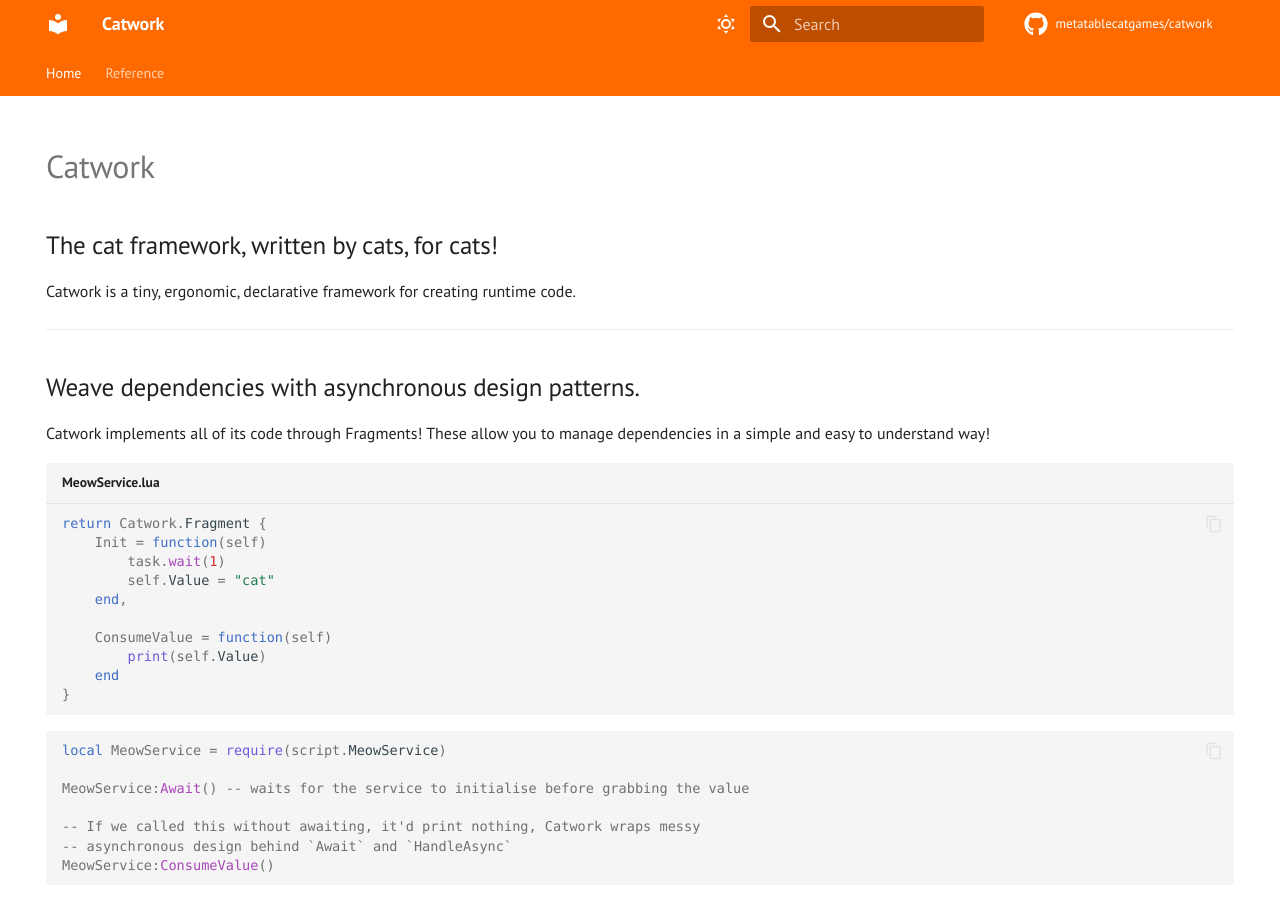
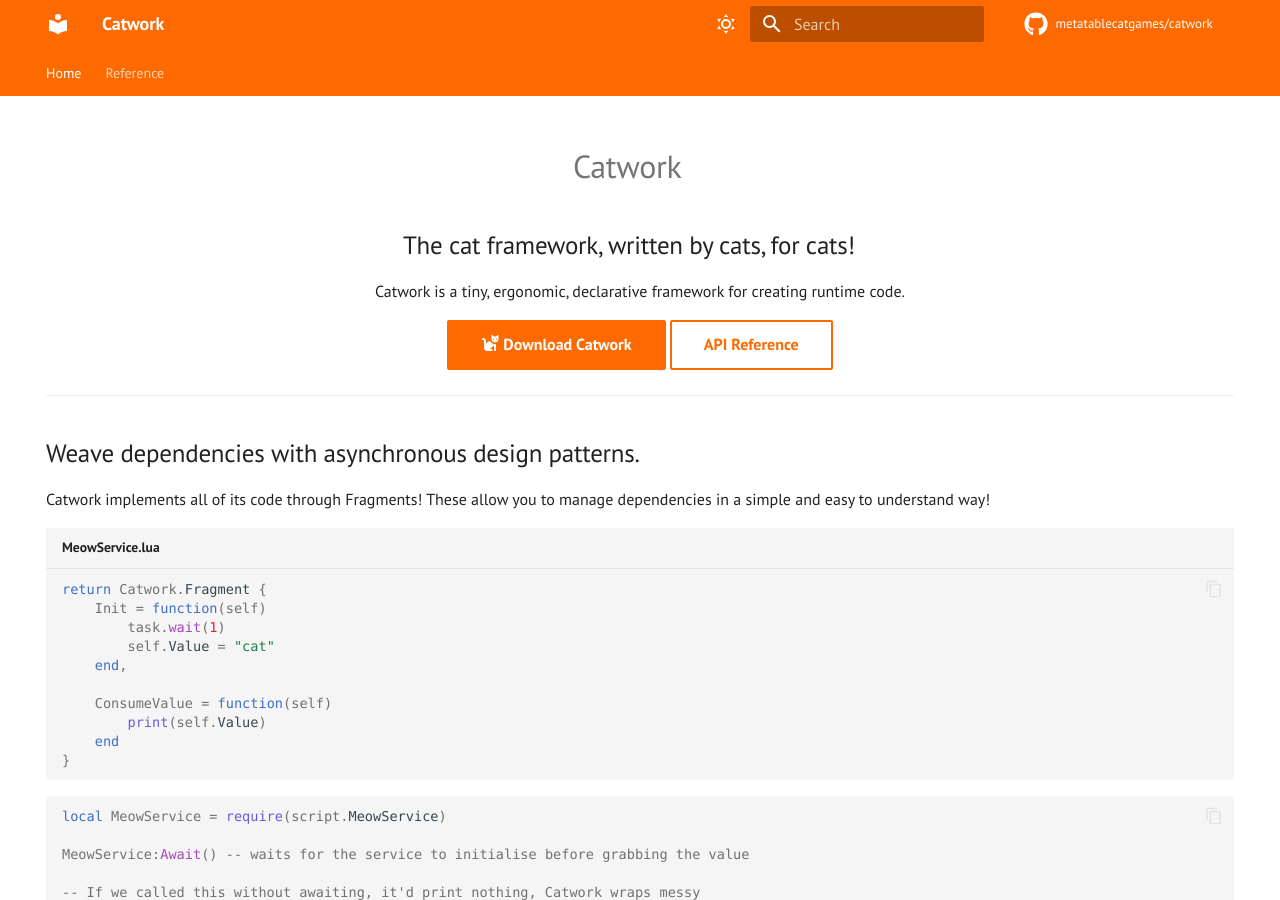
Before and after one commit to tyoxlx/Roblox-Synapse, an MkDocs documentation site: the page built from docs/index.md, in a window 1280 px wide and 900 px high. Built offline with MkDocs 1.6.1 and Material for MkDocs 9.7.7, drawn with Linux system fonts in a browser that asks for light colours; some web fonts are replaced; comment, search, counter and statistics services are not loaded.

Commit message:
Add links to homepage

```diff
--- a/docs/index.md
+++ b/docs/index.md
@@ -4,11 +4,16 @@
     - navigation
 ---
 
+<div align="center" markdown>
 # Catwork
 
 ## The cat framework, written by cats, for cats!
 
 Catwork is a tiny, ergonomic, declarative framework for creating runtime code.
+
+[:fontawesome-solid-cat: Download Catwork](https://github.com/metatablecatgames/catwork/releases/download/v0.4.4/catwork.rbxm){ .md-button .md-button--primary}
+[API Reference](reference/index.md){ .md-button}
+</div>
 
 ---
 
--- a/mkdocs.yml
+++ b/mkdocs.yml
@@ -77,3 +77,6 @@ markdown_extensions:
   - pymdownx.inlinehilite
   - pymdownx.highlight:
       guess_lang: false
+  - pymdownx.emoji:
+      emoji_index: !!python/name:material.extensions.emoji.twemoji
+      emoji_generator: !!python/name:material.extensions.emoji.to_svg
```
